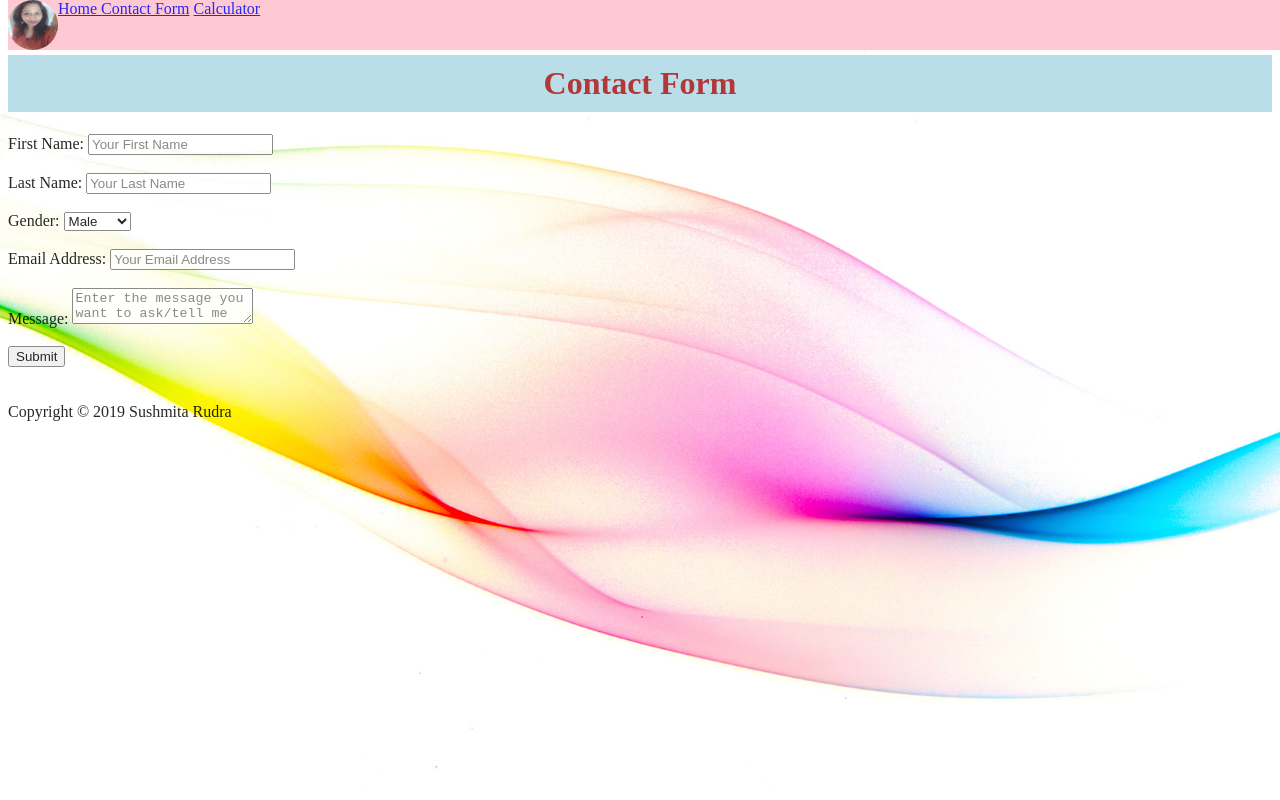
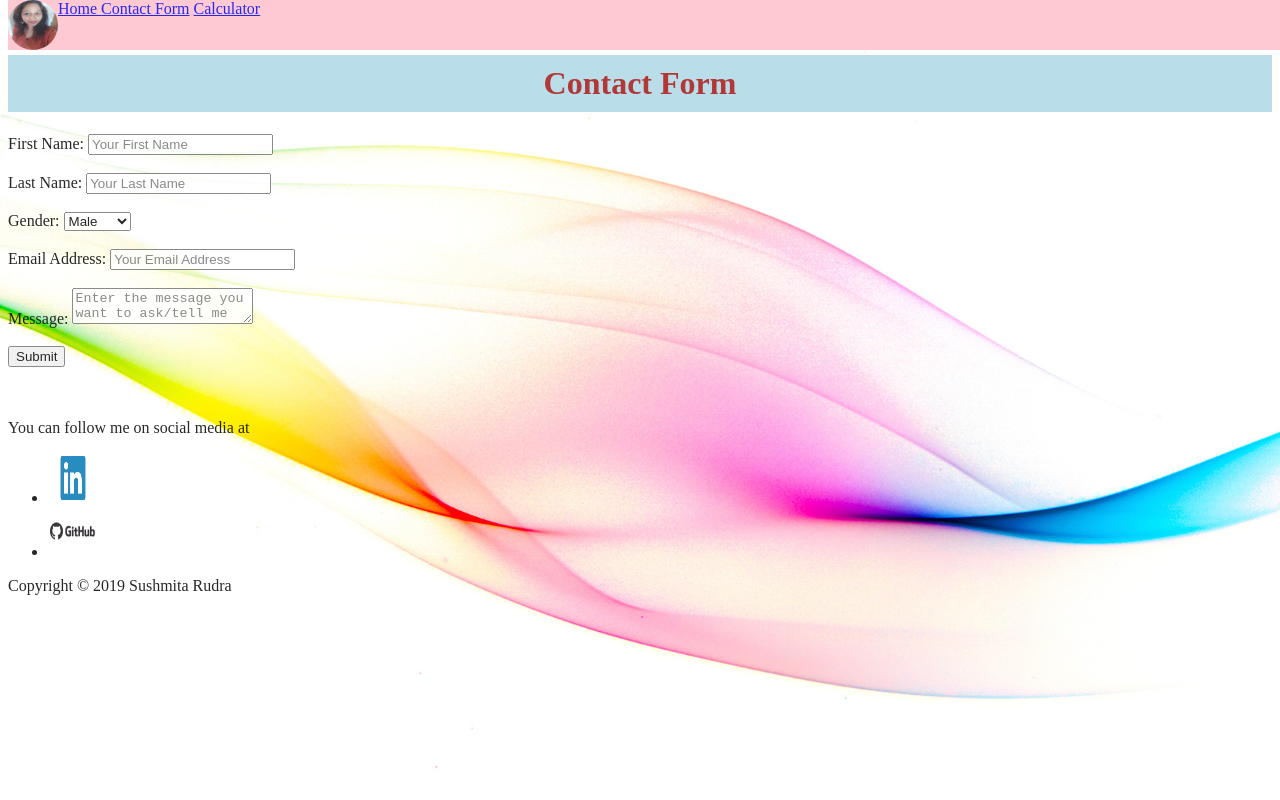
Before and after one commit to Sushmita-Rudra/p2Assignment, a plain HTML site: page contact.html in a window 1280 px wide. Drawn offline with Linux system fonts and the light colour scheme.

Commit message:
Added <ul> tag and social media links in contact form

```diff
--- a/contact.html
+++ b/contact.html
@@ -72,6 +72,14 @@
 
 
         <br>
+        <p>You can follow me on social media at</p>
+        <ul>
+            <li><a href = "https://www.linkedin.com/in/sushmita-rudra-15774a13b/"><img src= "LinkedinLogo.jpg" width= 50px height= 50px></a></li>
+
+            <li><a href= "https://github.com/Sushmita-Rudra"><img src = "Githublogo.jpg" width= 50px height= 50px></a></li>
+
+
+        </ul>
         <footer>
                 Copyright &copy; 2019 Sushmita Rudra
         </footer>
```
Also changed, not shown: index.html (+1 -1 lines).
